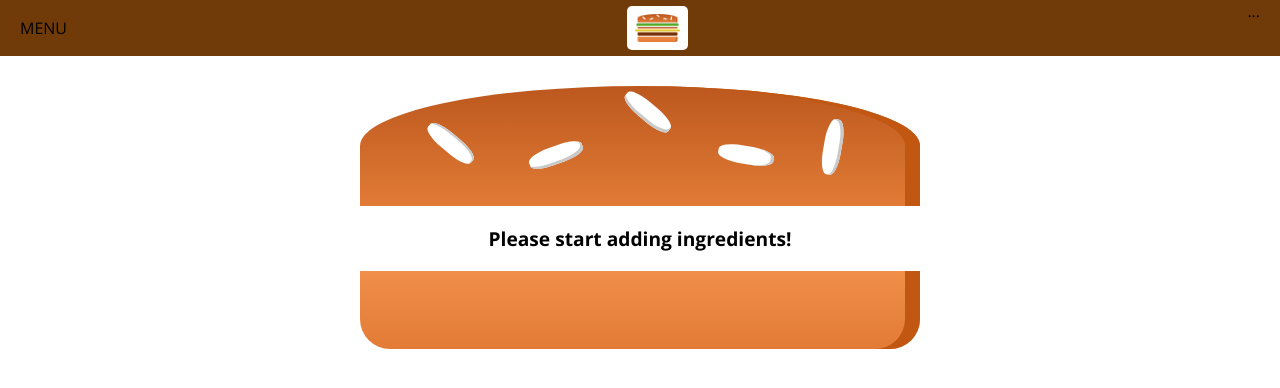
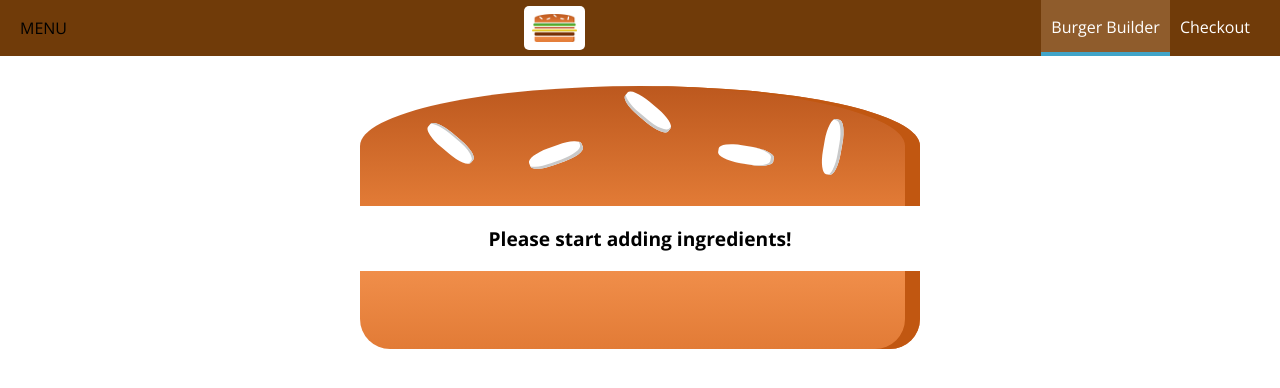
Before and after one commit to merima98/BurgerBuilder, a React app: page / in a window 1280 px wide. Shown: the top 388 px of the page. Built offline with nearby package versions, Linux system fonts and the light colour scheme.

Commit message:
Adding reusable navigation items

```diff
--- /dev/null
+++ b/src/components/Navigation/NavigationItems/NavigationItem/NavigationItem.css
@@ -0,0 +1,24 @@
+.NavigationItem {
+  margin: 0;
+  box-sizing: border-box;
+  display: flex;
+  height: 100%;
+  align-items: center;
+}
+.NavigationItem a {
+  color: white;
+  text-decoration: none;
+  height: 100%;
+  padding: 16px 10px;
+  border-bottom: 4px solid transparent;
+  box-sizing: border-box;
+  display: block;
+}
+
+.NavigationItem a:hover,
+.NavigationItem a:active,
+.NavigationItem a.active {
+  background-color: #8f5c2c;
+  border-bottom: 4px solid #40a4c8;
+  color: white;
+}
--- /dev/null
+++ b/src/components/Navigation/NavigationItems/NavigationItem/NavigationItem.js
@@ -0,0 +1,12 @@
+import React from "react";
+import classes from "./NavigationItem.css";
+
+const navigationItem = (props) => (
+  <li className={classes.NavigationItem}>
+    <a href={props.link} className={props.active ? classes.active : null}>
+      {props.children}
+    </a>
+  </li>
+);
+
+export default navigationItem;
--- /dev/null
+++ b/src/components/Navigation/NavigationItems/NavigationItems.css
@@ -0,0 +1,8 @@
+.NavigationItems {
+  margin: 0;
+  padding: 0;
+  list-style: none;
+  display: flex;
+  align-items: center;
+  height: 100%;
+}
--- /dev/null
+++ b/src/components/Navigation/NavigationItems/NavigationItems.js
@@ -0,0 +1,13 @@
+import React from "react";
+import classes from "./NavigationItems.css";
+import NavigationItem from "./NavigationItem/NavigationItem";
+const navigationItems = () => (
+  <ul className={classes.NavigationItems}>
+    <NavigationItem link="/" active>
+      Burger Builder
+    </NavigationItem>
+    <NavigationItem link="/">Checkout</NavigationItem>
+  </ul>
+);
+
+export default navigationItems;
--- a/src/components/Navigation/Toolbar/Toolbar.js
+++ b/src/components/Navigation/Toolbar/Toolbar.js
@@ -1,11 +1,12 @@
 import React from "react";
 import calsses from "./Toolbar.css";
 import Logo from "../../Logo/Logo";
+import NavigationItems from "../NavigationItems/NavigationItems";
 const toolbar = (props) => (
   <header className={calsses.Toolbar}>
     <div>MENU</div>
     <Logo />
-    <nav>...</nav>
+    <NavigationItems />
   </header>
 );
 
```
